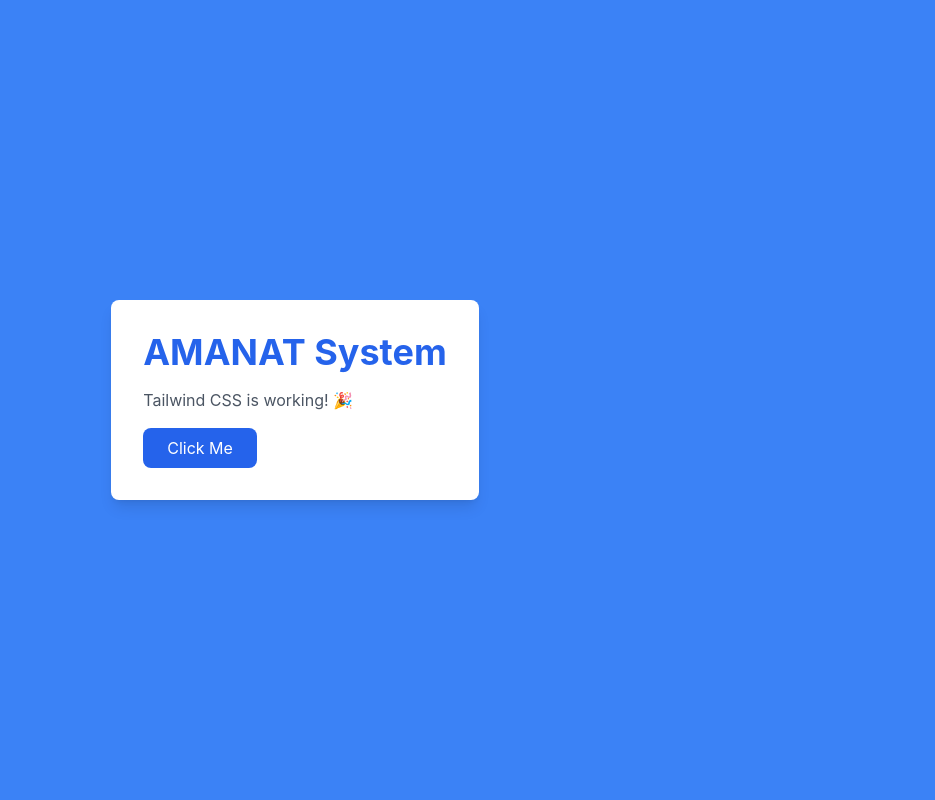
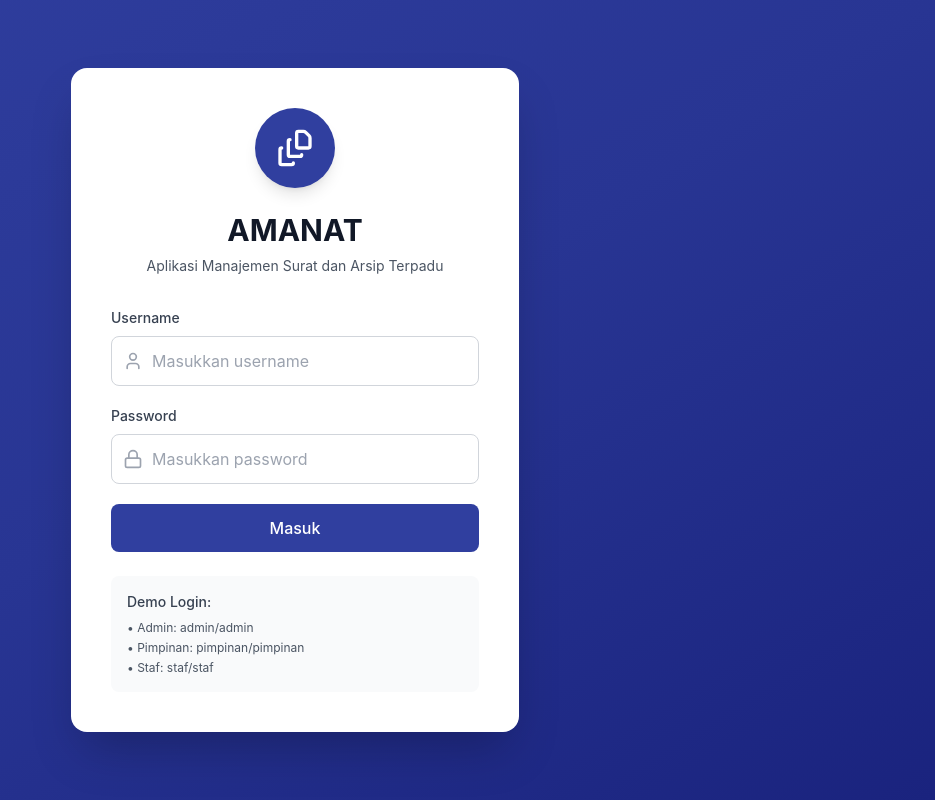
Before and after one commit to apriliamonica/FE-AMANAT, a React (Vite) app: page /login in a window 1280 px wide. Shown: the whole page, without its empty margins (345-1280 px from the left). Built offline with nearby package versions, Linux system fonts and the light colour scheme.

Commit message:
Update App.jsx dengan Routing

```diff
--- a/src/App.jsx
+++ b/src/App.jsx
@@ -1,14 +1,126 @@
+import { BrowserRouter, Routes, Route, Navigate } from 'react-router-dom';
+import { Toaster } from 'react-hot-toast';
+
+// Layouts
+import MainLayout from './components/layout/MainLayout';
+
+// Pages
+import Login from './pages/auth/Login';
+import Dashboard from './pages/dashboard/Dashboard';
+
+// Protected Route Component
+const ProtectedRoute = ({ children }) => {
+  const token = localStorage.getItem('token');
+
+  if (!token) {
+    return <Navigate to='/login' replace />;
+  }
+
+  return children;
+};
+
 function App() {
   return (
-    <div className='min-h-screen bg-blue-500 flex items-center justify-center'>
-      <div className='bg-white p-8 rounded-lg shadow-lg'>
-        <h1 className='text-4xl font-bold text-blue-600 mb-4'>AMANAT System</h1>
-        <p className='text-gray-600'>Tailwind CSS is working! 🎉</p>
-        <button className='mt-4 bg-blue-600 text-white px-6 py-2 rounded-lg hover:bg-blue-700'>
-          Click Me
-        </button>
-      </div>
-    </div>
+    <>
+      <BrowserRouter>
+        <Routes>
+          {/* Public Routes */}
+          <Route path='/login' element={<Login />} />
+
+          {/* Protected Routes */}
+          <Route
+            path='/'
+            element={
+              <ProtectedRoute>
+                <MainLayout />
+              </ProtectedRoute>
+            }
+          >
+            <Route index element={<Navigate to='/dashboard' replace />} />
+            <Route path='dashboard' element={<Dashboard />} />
+
+            {/* Placeholder routes - akan dibuat nanti */}
+            <Route
+              path='surat-masuk'
+              element={
+                <div className='p-6 bg-white rounded-lg'>
+                  Halaman Surat Masuk (Coming Soon)
+                </div>
+              }
+            />
+            <Route
+              path='surat-keluar'
+              element={
+                <div className='p-6 bg-white rounded-lg'>
+                  Halaman Surat Keluar (Coming Soon)
+                </div>
+              }
+            />
+            <Route
+              path='disposisi'
+              element={
+                <div className='p-6 bg-white rounded-lg'>
+                  Halaman Disposisi (Coming Soon)
+                </div>
+              }
+            />
+            <Route
+              path='arsip'
+              element={
+                <div className='p-6 bg-white rounded-lg'>
+                  Halaman Arsip (Coming Soon)
+                </div>
+              }
+            />
+            <Route
+              path='laporan'
+              element={
+                <div className='p-6 bg-white rounded-lg'>
+                  Halaman Laporan (Coming Soon)
+                </div>
+              }
+            />
+            <Route
+              path='pengaturan'
+              element={
+                <div className='p-6 bg-white rounded-lg'>
+                  Halaman Pengaturan (Coming Soon)
+                </div>
+              }
+            />
+          </Route>
+
+          {/* 404 Route */}
+          <Route path='*' element={<Navigate to='/dashboard' replace />} />
+        </Routes>
+      </BrowserRouter>
+
+      {/* Toast Notifications */}
+      <Toaster
+        position='top-right'
+        toastOptions={{
+          duration: 3000,
+          style: {
+            background: '#363636',
+            color: '#fff',
+          },
+          success: {
+            duration: 3000,
+            iconTheme: {
+              primary: '#10b981',
+              secondary: '#fff',
+            },
+          },
+          error: {
+            duration: 4000,
+            iconTheme: {
+              primary: '#ef4444',
+              secondary: '#fff',
+            },
+          },
+        }}
+      />
+    </>
   );
 }
 
```
